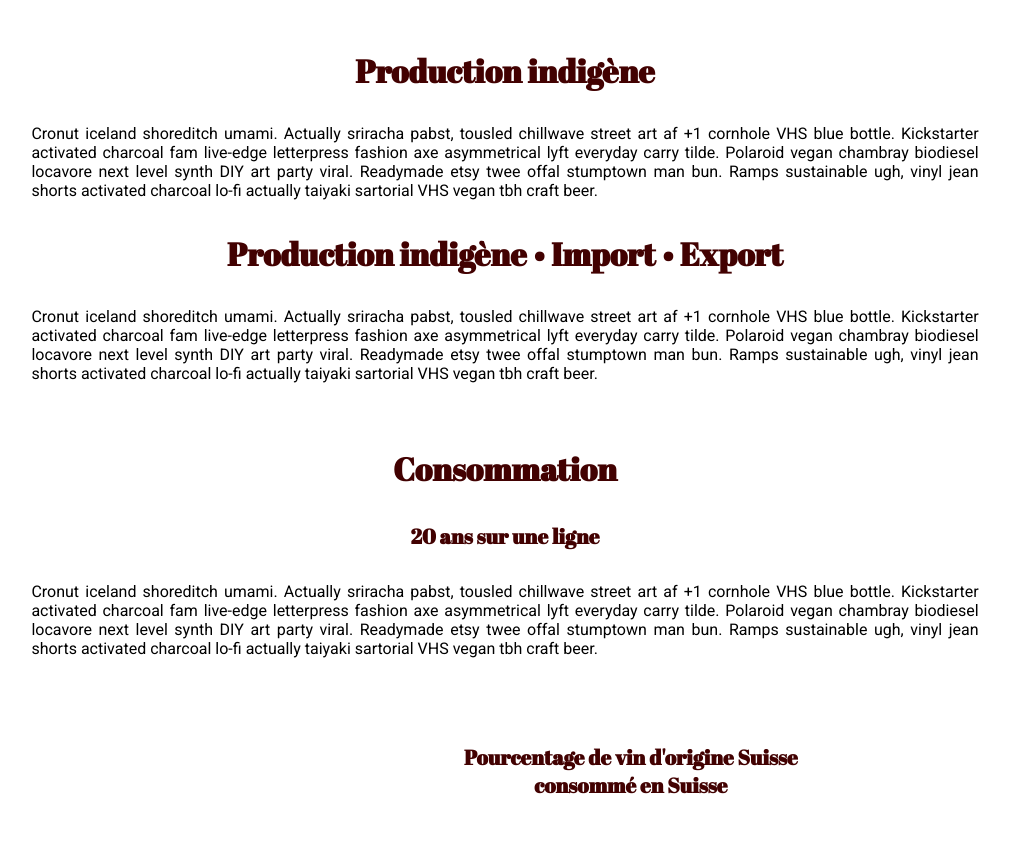
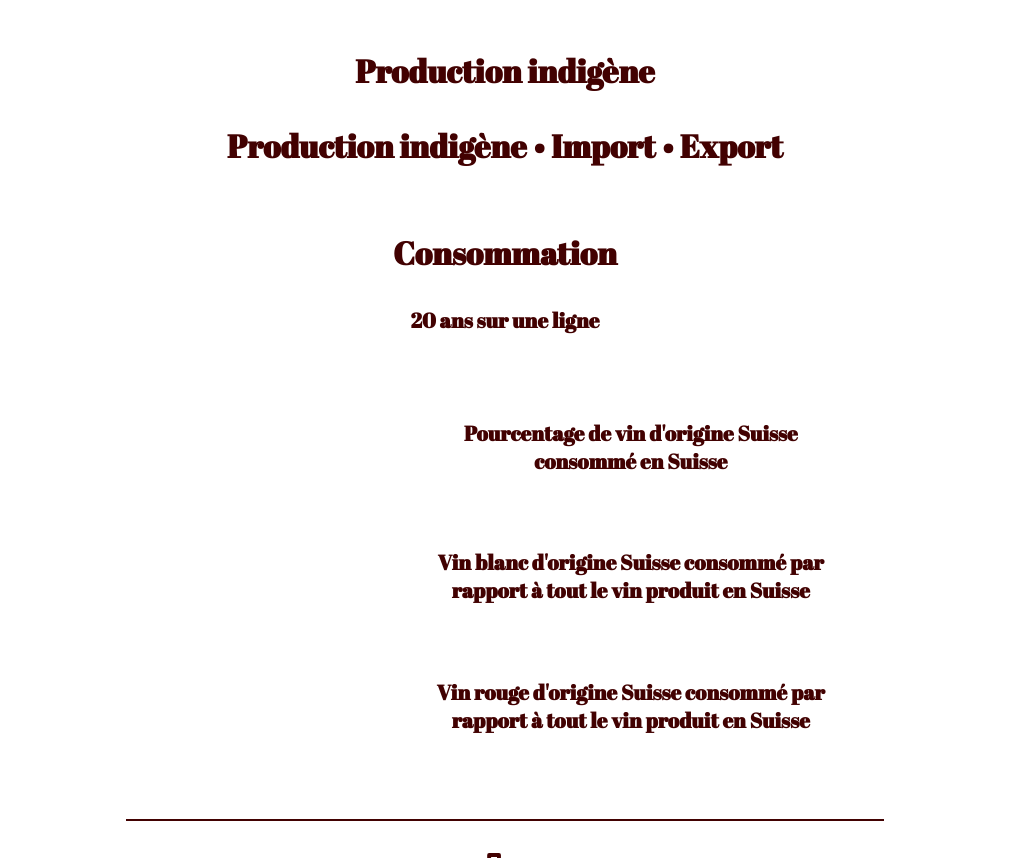
Before and after one commit to Aksumiron/projet-VisDon, a website built with webpack: page dist/index.html in a window 1280 px wide. Shown: the part 340-1198 px from the top of the page, without its empty margins (135-1145 px from the left). Built offline with nearby package versions, Linux system fonts and the light colour scheme; what billboard.js would draw is missing.

Commit message:
Update readme.me

```diff
--- a/dist/index.html
+++ b/dist/index.html
@@ -19,12 +19,12 @@
     <section class="s2">
       <h2 class="title">Production indigène </h2>
       <p>
-        Cronut iceland shoreditch umami. Actually sriracha pabst, tousled chillwave street art af +1 cornhole VHS blue bottle. Kickstarter activated charcoal fam live-edge letterpress fashion axe asymmetrical lyft everyday carry tilde. Polaroid vegan chambray biodiesel locavore next level synth DIY art party viral. Readymade etsy twee offal stumptown man bun. Ramps sustainable ugh, vinyl jean shorts activated charcoal lo-fi actually taiyaki sartorial VHS vegan tbh craft beer.
+        <!--Cronut iceland shoreditch umami. Actually sriracha pabst, tousled chillwave street art af +1 cornhole VHS blue bottle. Kickstarter activated charcoal fam live-edge letterpress fashion axe asymmetrical lyft everyday carry tilde. Polaroid vegan chambray biodiesel locavore next level synth DIY art party viral. Readymade etsy twee offal stumptown man bun. Ramps sustainable ugh, vinyl jean shorts activated charcoal lo-fi actually taiyaki sartorial VHS vegan tbh craft beer. -->
       </p>
       <div id="barChart"></div>
       <h2 class="title">Production indigène • Import • Export </h2>
       <p>
-        Cronut iceland shoreditch umami. Actually sriracha pabst, tousled chillwave street art af +1 cornhole VHS blue bottle. Kickstarter activated charcoal fam live-edge letterpress fashion axe asymmetrical lyft everyday carry tilde. Polaroid vegan chambray biodiesel locavore next level synth DIY art party viral. Readymade etsy twee offal stumptown man bun. Ramps sustainable ugh, vinyl jean shorts activated charcoal lo-fi actually taiyaki sartorial VHS vegan tbh craft beer.
+        <!--Cronut iceland shoreditch umami. Actually sriracha pabst, tousled chillwave street art af +1 cornhole VHS blue bottle. Kickstarter activated charcoal fam live-edge letterpress fashion axe asymmetrical lyft everyday carry tilde. Polaroid vegan chambray biodiesel locavore next level synth DIY art party viral. Readymade etsy twee offal stumptown man bun. Ramps sustainable ugh, vinyl jean shorts activated charcoal lo-fi actually taiyaki sartorial VHS vegan tbh craft beer. -->
       </p>
       <div id="areaChart"></div>
     </section>
@@ -32,7 +32,7 @@
       <h2 class="title">Consommation</h2>
       <h3 class="title"> 20 ans sur une ligne</h3>
       <p>
-        Cronut iceland shoreditch umami. Actually sriracha pabst, tousled chillwave street art af +1 cornhole VHS blue bottle. Kickstarter activated charcoal fam live-edge letterpress fashion axe asymmetrical lyft everyday carry tilde. Polaroid vegan chambray biodiesel locavore next level synth DIY art party viral. Readymade etsy twee offal stumptown man bun. Ramps sustainable ugh, vinyl jean shorts activated charcoal lo-fi actually taiyaki sartorial VHS vegan tbh craft beer.
+        <!--Cronut iceland shoreditch umami. Actually sriracha pabst, tousled chillwave street art af +1 cornhole VHS blue bottle. Kickstarter activated charcoal fam live-edge letterpress fashion axe asymmetrical lyft everyday carry tilde. Polaroid vegan chambray biodiesel locavore next level synth DIY art party viral. Readymade etsy twee offal stumptown man bun. Ramps sustainable ugh, vinyl jean shorts activated charcoal lo-fi actually taiyaki sartorial VHS vegan tbh craft beer. -->
       </p>
       <div id="splineChart"></div>
     </section>
```
Also changed, not shown: readme.md.
